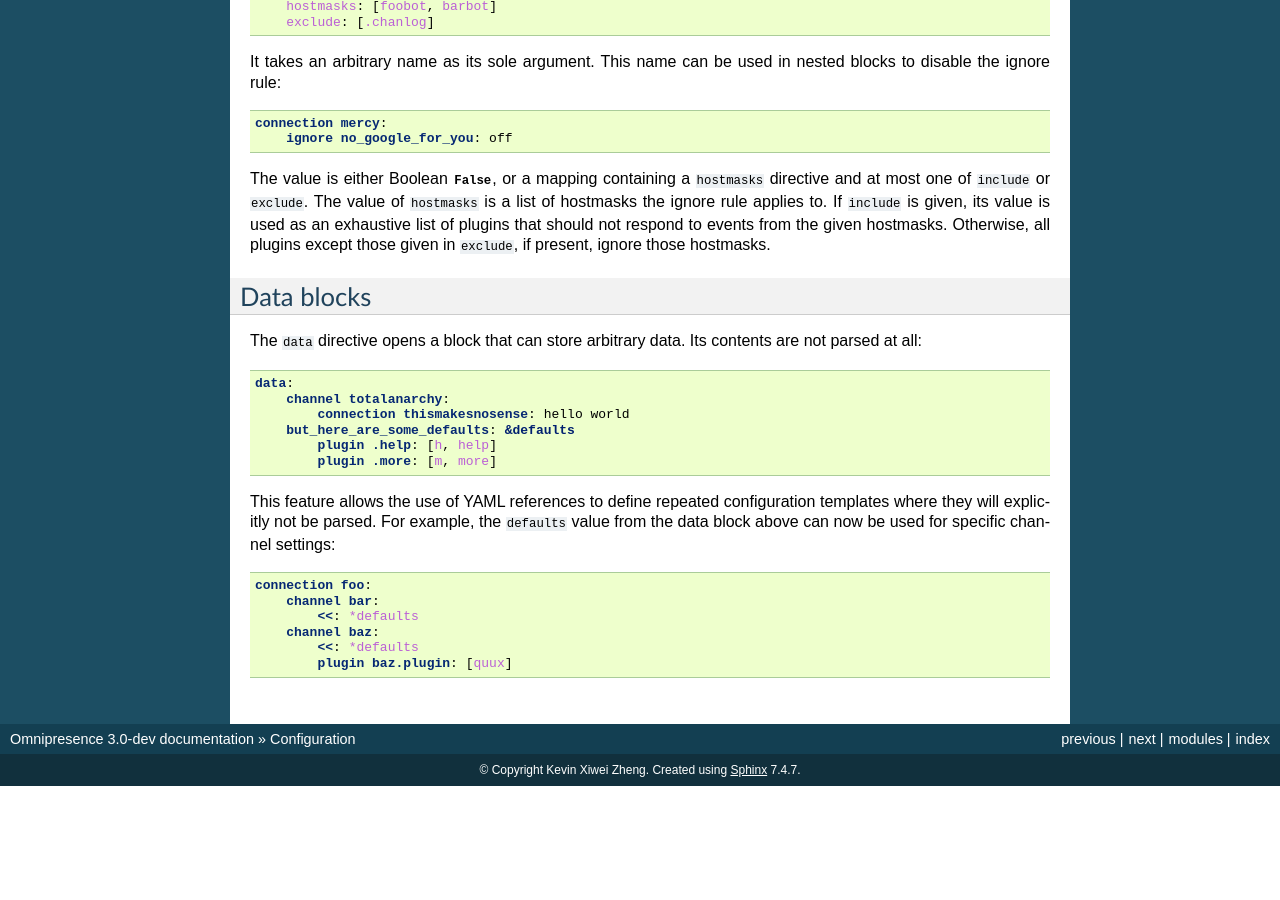
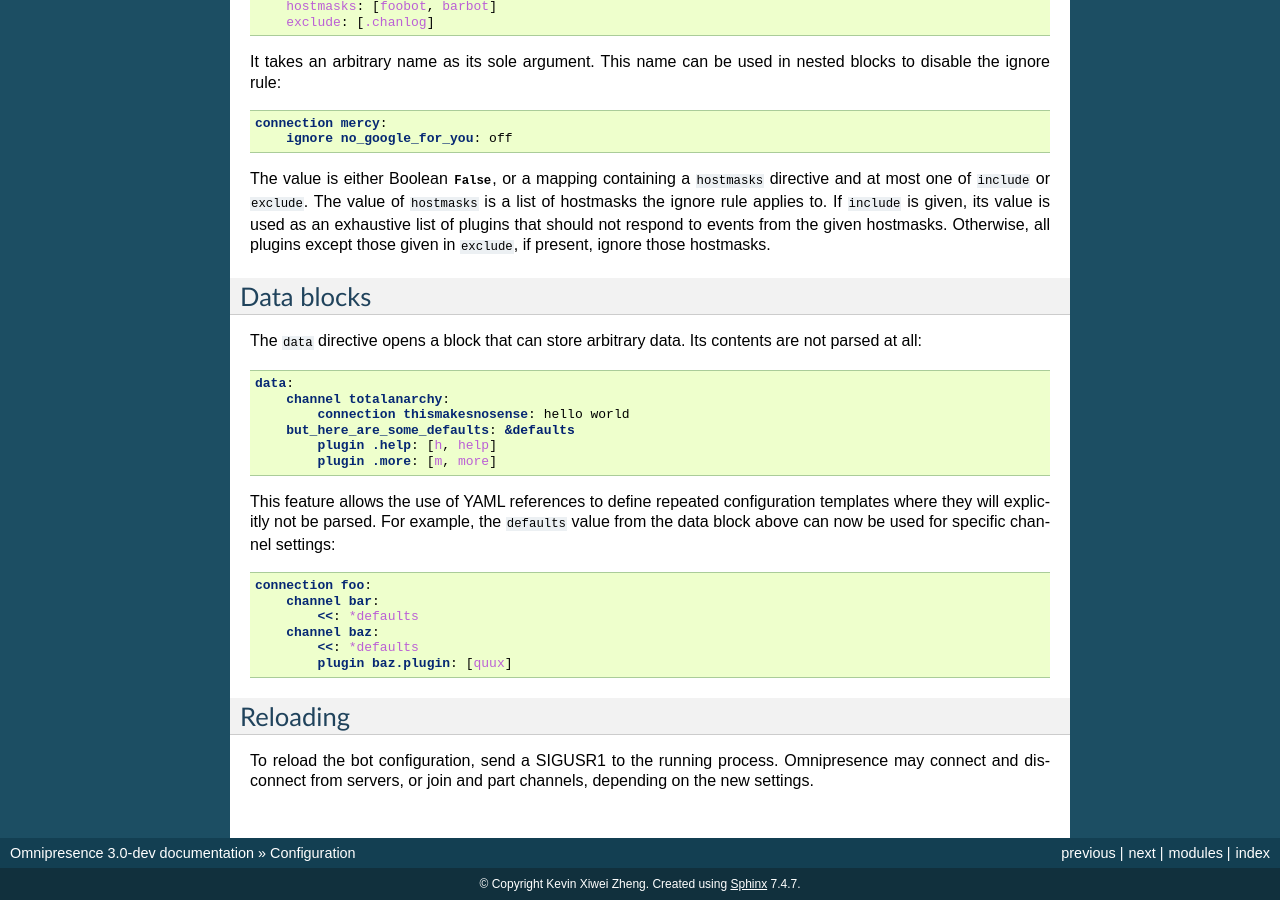
Before and after one commit to kxz/omnipresence, a Sphinx documentation site: the page built from docs/settings.rst, in a window 1280 px wide and 900 px high, scrolled down 3398 px. Built offline with Sphinx 7.4.7, drawn with Linux system fonts in a browser that asks for light colours; before the commit the page ends 4184 px from its top, so only the background shows below that.

Commit message:
Add plugin configuration and conf reloading docs

```diff
--- a/docs/api.rst
+++ b/docs/api.rst
@@ -175,7 +175,7 @@ Omnipresence defines additional message types for synthetic events:
 
 .. describe:: command
 
-   Represents a command invocation.
+   Represents a :ref:`command invocation <command-replies>`.
    `~.Message.venue` is as for the ``privmsg`` type.
    `~.Message.target` is a string containing the reply redirection
    target, or the actor's nick if none was specified.
--- a/docs/settings.rst
+++ b/docs/settings.rst
@@ -288,3 +288,13 @@ used for specific channel settings::
         channel baz:
             <<: *defaults
             plugin baz.plugin: [quux]
+
+
+.. _settings-reload:
+
+Reloading
+=========
+
+To reload the bot configuration, send a SIGUSR1 to the running process.
+Omnipresence may connect and disconnect from servers, or join and part
+channels, depending on the new settings.
```
Also changed, not shown: docs/plugins.rst (+26 -7 lines).
